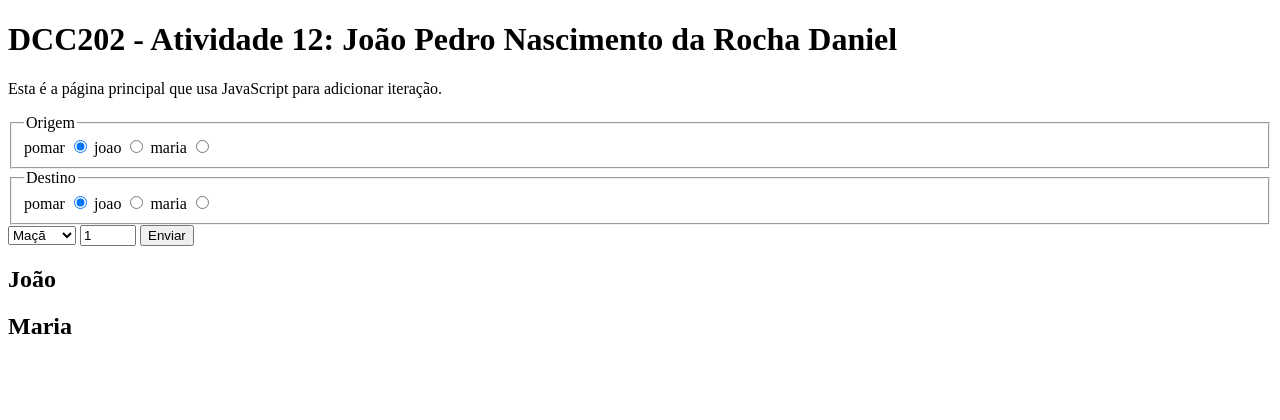
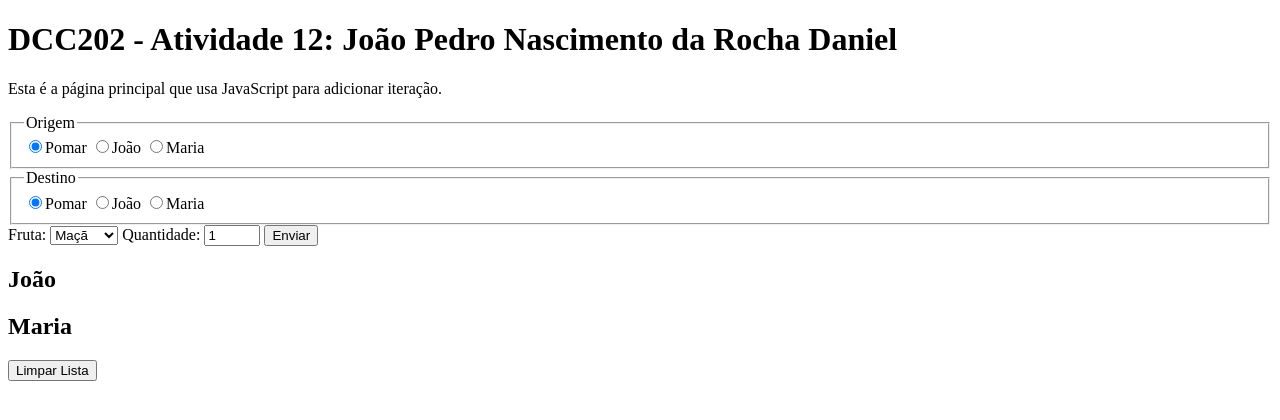
Before and after one commit to ufjf-dcc202/ufjf-dcc202-2023-3-a-atv12-joaopedrodaniel, a website: page index.html in a window 1280 px wide. Drawn offline with Linux system fonts and the light colour scheme.

Commit message:
ajustes e add botão limpar lista index.html

```diff
--- a/index.html
+++ b/index.html
@@ -14,33 +14,23 @@
             <form name="entrada">
                 <fieldset>
                     <legend>Origem</legend>
-                    <label>pomar
-                        <input type="radio" name="origem" value="pomar" checked>
-                    </label>
-                    <label>joao
-                        <input type="radio" name="origem" value="joao">
-                    </label>
-                    <label>maria
-                        <input type="radio" name="origem" value="maria">
-                    </label>
+                    <label><input type="radio" name="origem" value="pomar" checked>Pomar</label>
+                    <label><input type="radio" name="origem" value="joao">João</label>
+                    <label><input type="radio" name="origem" value="maria">Maria</label>
                 </fieldset>
                 <fieldset>
                     <legend>Destino</legend>
-                    <label>pomar
-                        <input type="radio" name="destino" value="pomar" checked>
-                    </label>
-                    <label>joao
-                        <input type="radio" name="destino" value="joao">
-                    </label>
-                    <label>maria
-                        <input type="radio" name="destino" value="maria">
-                    </label>
+                    <label><input type="radio" name="destino" value="pomar" checked>Pomar</label>
+                    <label><input type="radio" name="destino" value="joao">João</label>
+                    <label><input type="radio" name="destino" value="maria">Maria</label>
                 </fieldset>
+                <label>Fruta: </label>
                 <select name="fruta">
                     <option value="maca">Maçã</option>
                     <option value="pera">Pera</option>
                     <option value="banana">Banana</option>
                 </select>
+                <label>Quantidade:</label>
                 <input type="number" name="quantidade" value="1" min="0" max="12" step="1">
                 <button type="submit" name="enviar">Enviar</button>
             </form>
@@ -53,4 +43,5 @@
         </section>
     </main>
 </body>
+<button id="botaoLimpaLista" type="button">Limpar Lista</button>
 </html>
```
